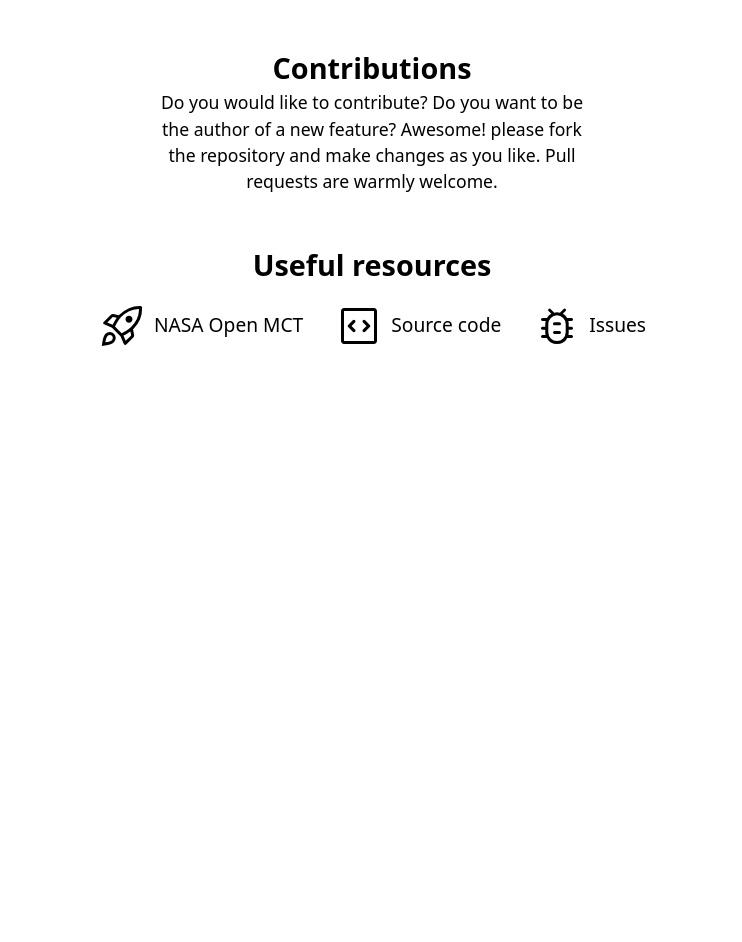
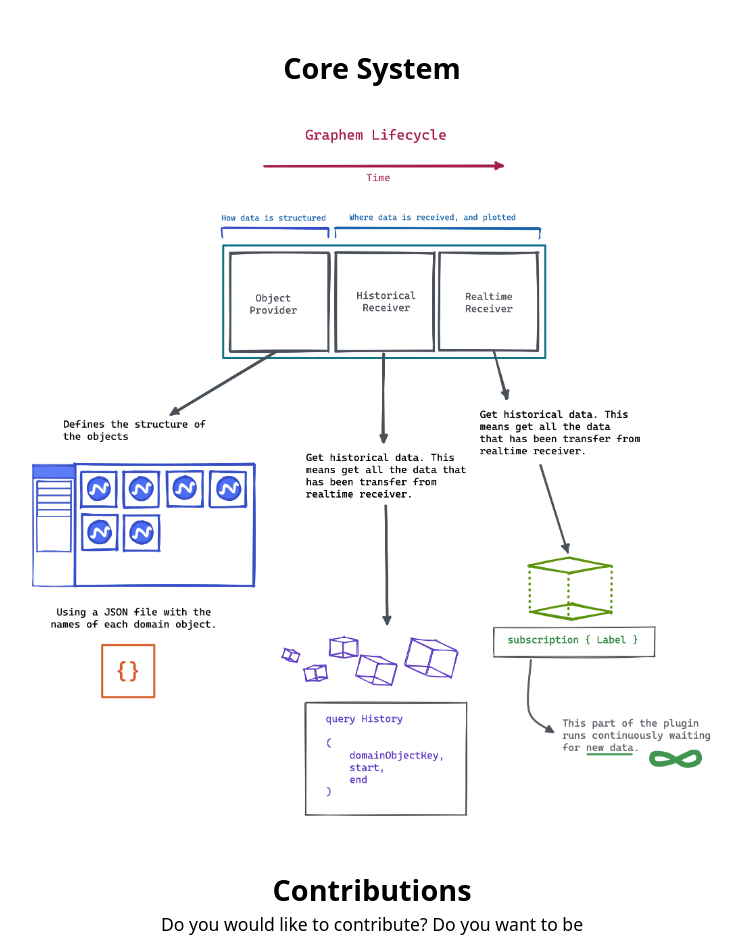
Before and after one commit to 360macky/graphem-page, a React (Create React App) app: page / in a window 1280 px wide. Shown: the part 522-1464 px from the top of the page, without its empty margins (268-1010 px from the left). Before the commit the page ends 904 px from the top, so only its background shows below. Built offline with nearby package versions, Linux system fonts and the light colour scheme.

Commit message:
Add Graphem lifecycle process

```diff
--- a/src/App.tsx
+++ b/src/App.tsx
@@ -7,6 +7,7 @@ import copy from "./assets/copy.svg";
 import rocket from "./assets/rocket.svg";
 import code from "./assets/code.svg";
 import bug from "./assets/bug.svg";
+import lifecycle from "./assets/lifecycle.png";
 
 function App() {
   const copyCommand = () => {
@@ -58,6 +59,12 @@ function App() {
         </div>
       </div>
       <div className="flex justify-center pt-[3rem] flex-col text-center">
+        <h1 className="text-[1.8rem] font-bold dark:text-white">Core System</h1>
+        <p className="sm:w-[45rem] dark:text-white text-[1.1rem] px-[1rem] pt-[2rem]">
+          <img src={lifecycle} alt="" className="dark:invert" />
+        </p>
+      </div>
+      <div className="flex justify-center pt-[3rem] flex-col text-center">
         <h1 className="text-[1.8rem] font-bold dark:text-white">
           Contributions
         </h1>
```
Also changed, not shown: src/assets/lifecycle.png (added).
